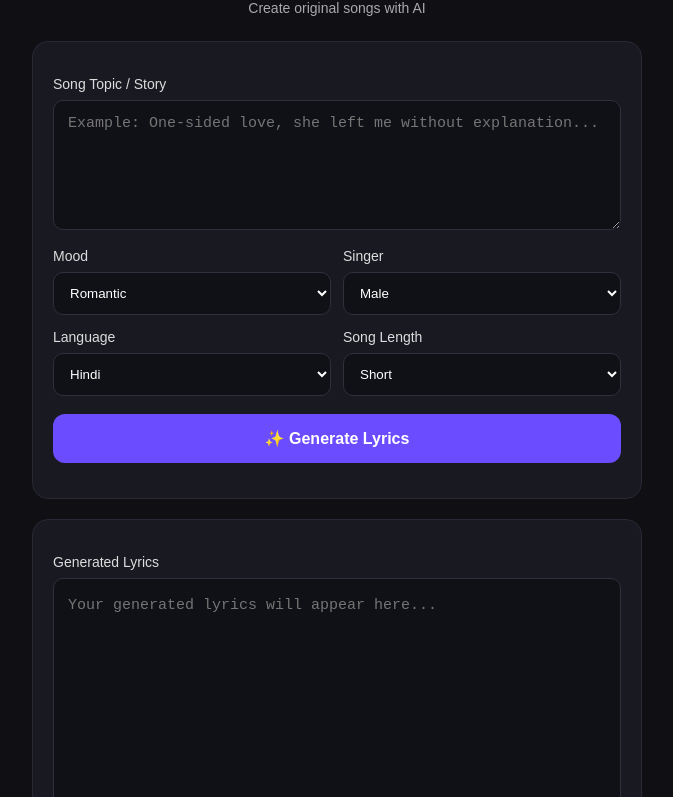
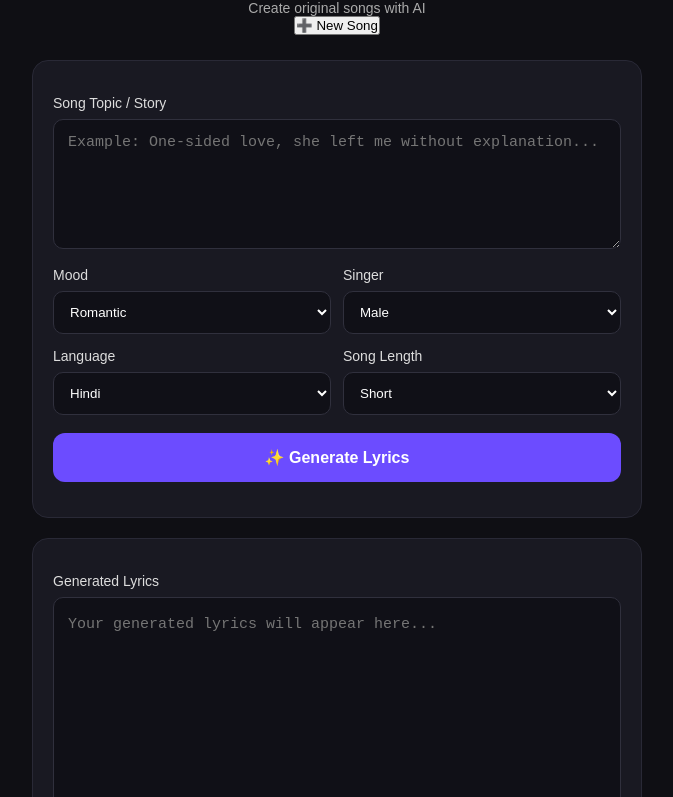
Before and after one commit to ashokautoworld-ctrl/Ai-video-maker-, a website: page index.html in a window 1280 px wide. Shown: the part 61-858 px from the top of the page, without its empty margins (303-976 px from the left). Drawn offline with Linux system fonts and the light colour scheme.

Commit message:
Update index.html

```diff
--- a/index.html
+++ b/index.html
@@ -14,6 +14,9 @@
     <header>
       <h1>🎵 AI Lyrics Maker</h1>
       <p>Create original songs with AI</p>
+      <button id="newSongBtn" class="new-song">
+  ➕ New Song
+      </button>
     </header>
 
     <section class="card">
```
